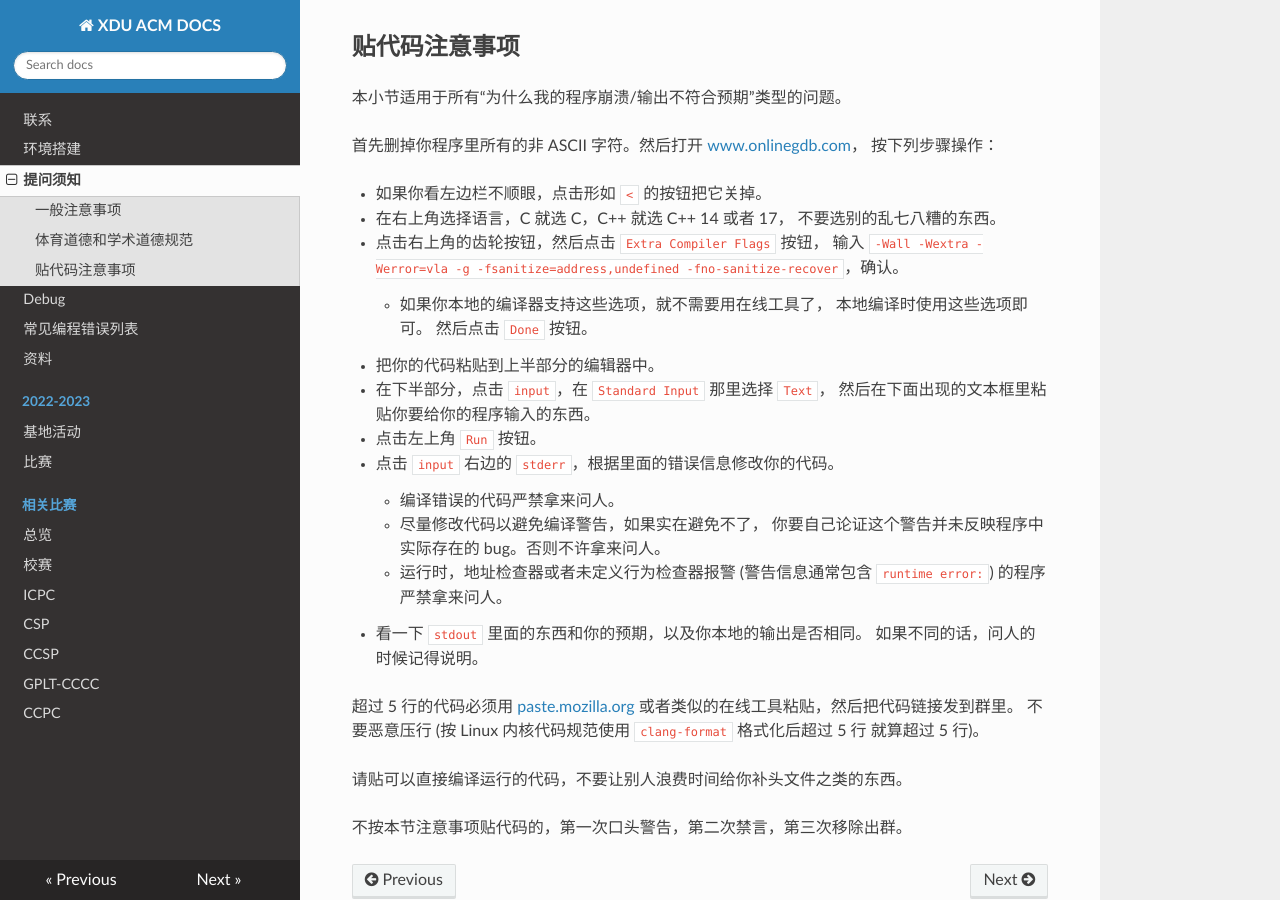
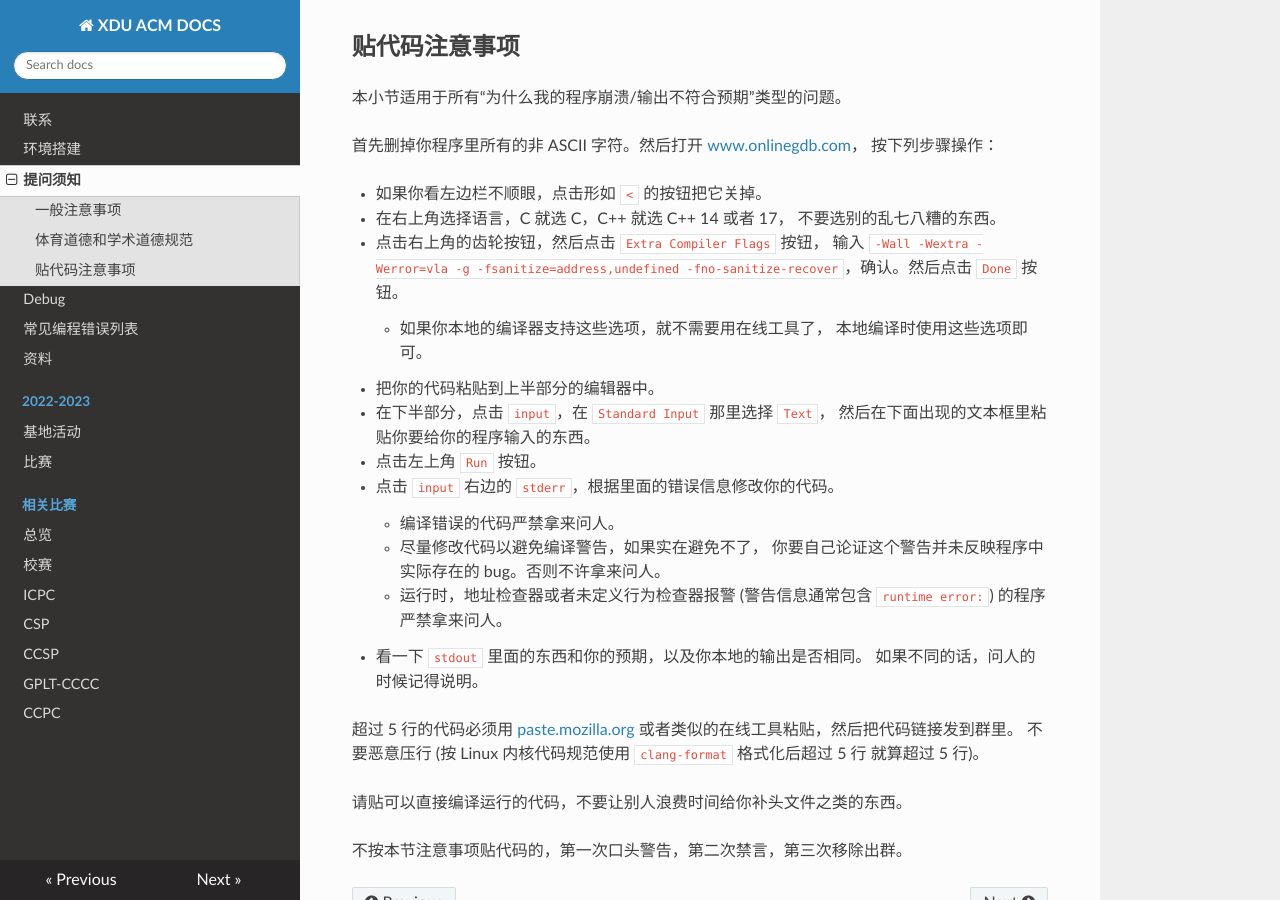
Before and after one commit to xdu-icpc/docs, an MkDocs documentation site: the page built from docs/ask-question.md, in a window 1280 px wide and 900 px high, scrolled down 476 px. Built offline with MkDocs 1.6.1, drawn with Linux system fonts in a browser that asks for light colours; nearby versions of some CDN libraries.

```diff
--- a/docs/ask-question.md
+++ b/docs/ask-question.md
@@ -25,10 +25,9 @@
 - 在右上角选择语言，C 就选 C，C++ 就选 C++ 14 或者 17，
 不要选别的乱七八糟的东西。
 - 点击右上角的齿轮按钮，然后点击 `Extra Compiler Flags` 按钮，
-输入 `-Wall -Wextra -Werror=vla -g -fsanitize=address,undefined -fno-sanitize-recover`，确认。
+输入 `-Wall -Wextra -Werror=vla -g -fsanitize=address,undefined -fno-sanitize-recover`，确认。然后点击 `Done` 按钮。
     - 如果你本地的编译器支持这些选项，就不需要用在线工具了，
       本地编译时使用这些选项即可。
-然后点击 `Done` 按钮。
 - 把你的代码粘贴到上半部分的编辑器中。
 - 在下半部分，点击 `input`，在 `Standard Input` 那里选择 `Text`，
 然后在下面出现的文本框里粘贴你要给你的程序输入的东西。
```
